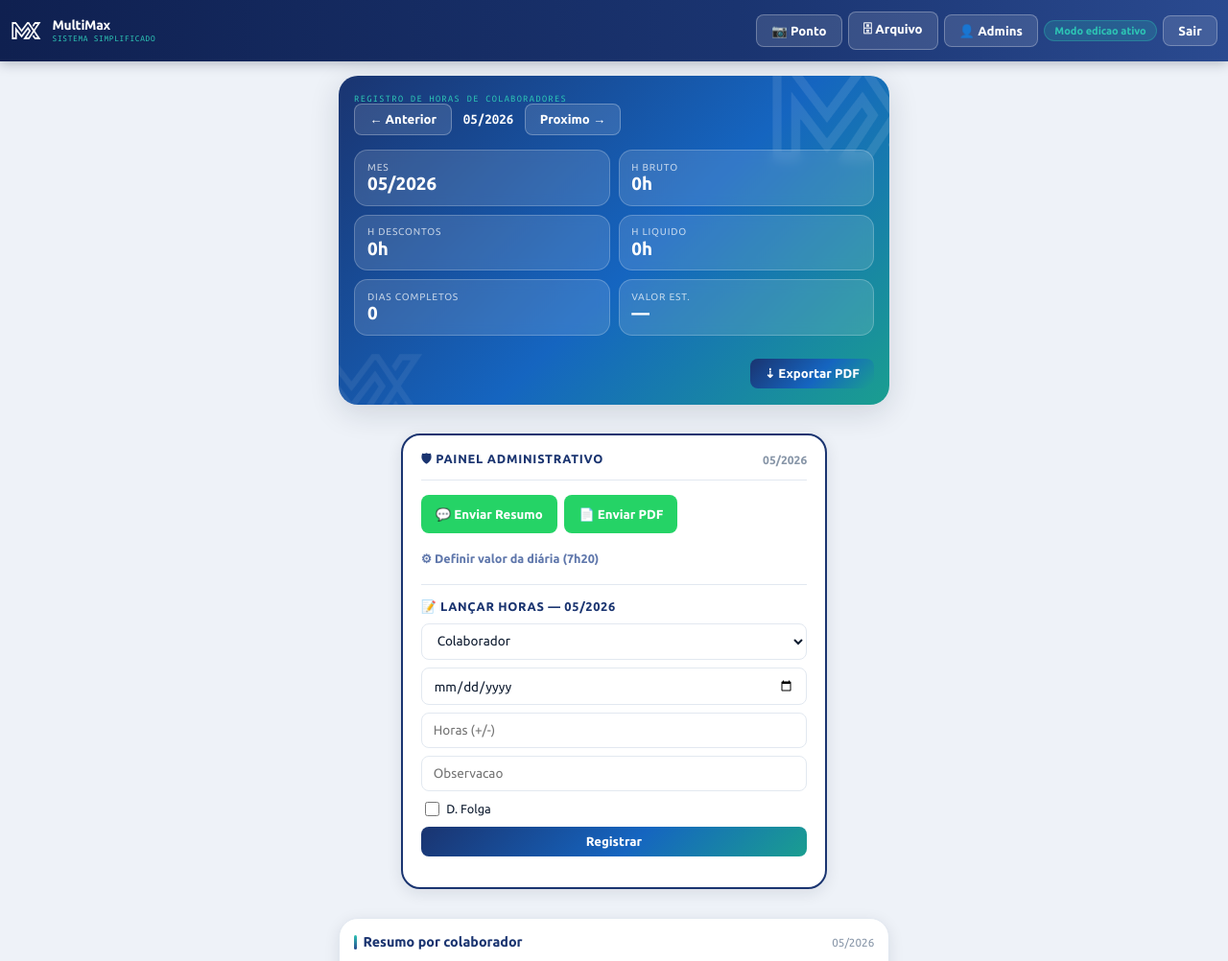
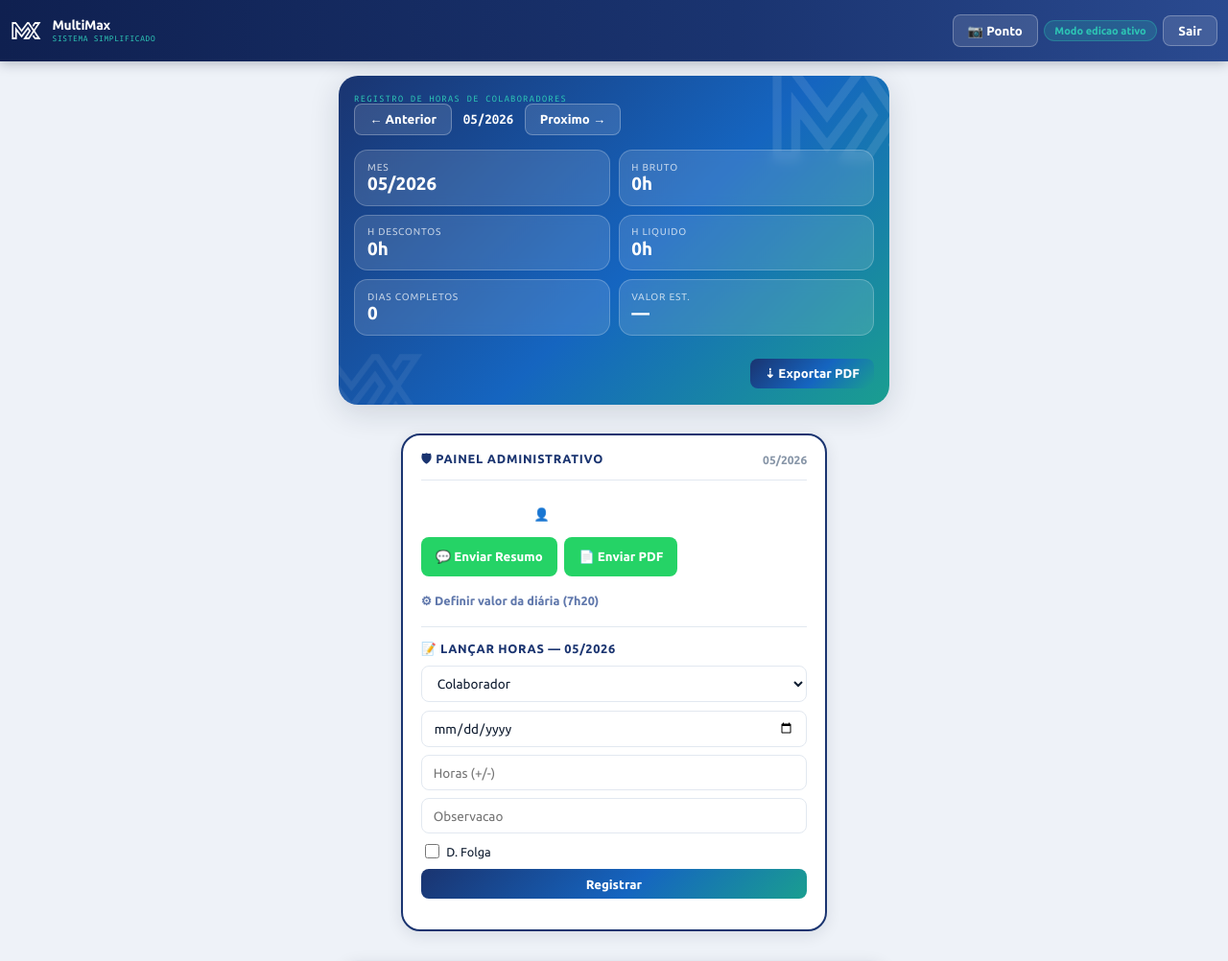
Before and after one commit to SrLuther/MMFlux, a Flask app: page / in a window 1280 px wide. Shown: the top 1002 px of the page at 96% size. Run offline with Flask 3, Linux system fonts and the light colour scheme; a user stored in the database is signed in; data that the repository does not hold is empty; some libraries are stand-ins or nearby versions.

Commit message:
fix: move botoes Arquivo e Admins do cabecalho para o painel admin

```diff
--- a/templates/base.html
+++ b/templates/base.html
@@ -36,8 +36,6 @@
         <nav class="actions">
             <a class="btn btn-ghost" href="{{ url_for('ponto') }}">&#128247; Ponto</a>
             {% if current_user.is_authenticated %}
-            <a class="btn btn-ghost" href="{{ url_for('archive_view') }}">&#128452; Arquivo</a>
-            <a class="btn btn-ghost" href="{{ url_for('admins_list') }}">&#128100; Admins</a>
             <span class="pill">Modo edicao ativo</span>
             <form method="post" action="{{ url_for('logout') }}">
                 <button class="btn btn-ghost" type="submit">Sair</button>
--- a/templates/index.html
+++ b/templates/index.html
@@ -47,6 +47,10 @@
     <div class="admin-panel-header">
         <span class="admin-panel-title">&#128737; Painel Administrativo</span>
         <span class="admin-panel-month">{{ totals.month_label }}</span>
+    </div>
+    <div class="admin-actions-row" style="margin-bottom:.25rem">
+        <a class="btn btn-ghost" href="{{ url_for('archive_view') }}">&#128452; Arquivo</a>
+        <a class="btn btn-ghost" href="{{ url_for('admins_list') }}">&#128100; Admins</a>
     </div>
 
     <div class="admin-actions-row">
```
